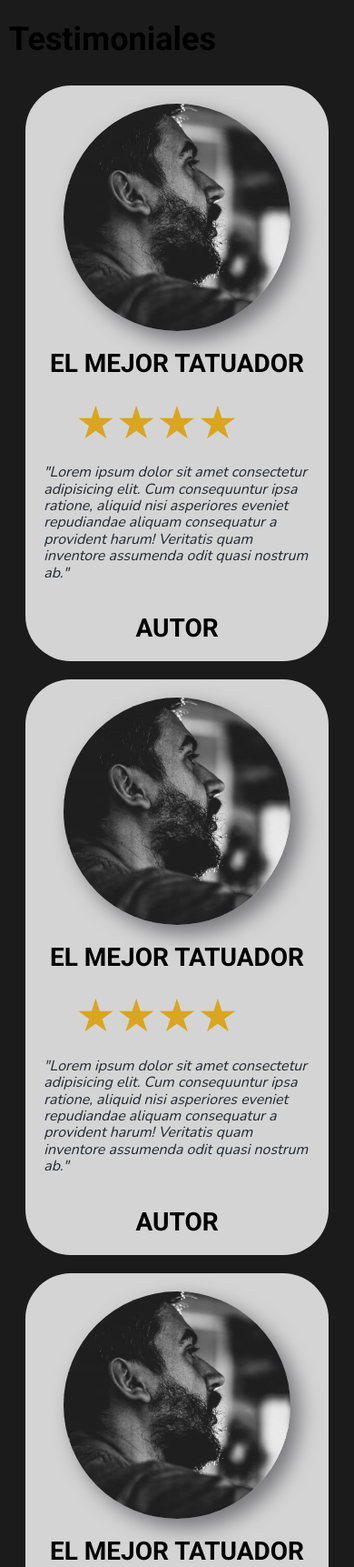
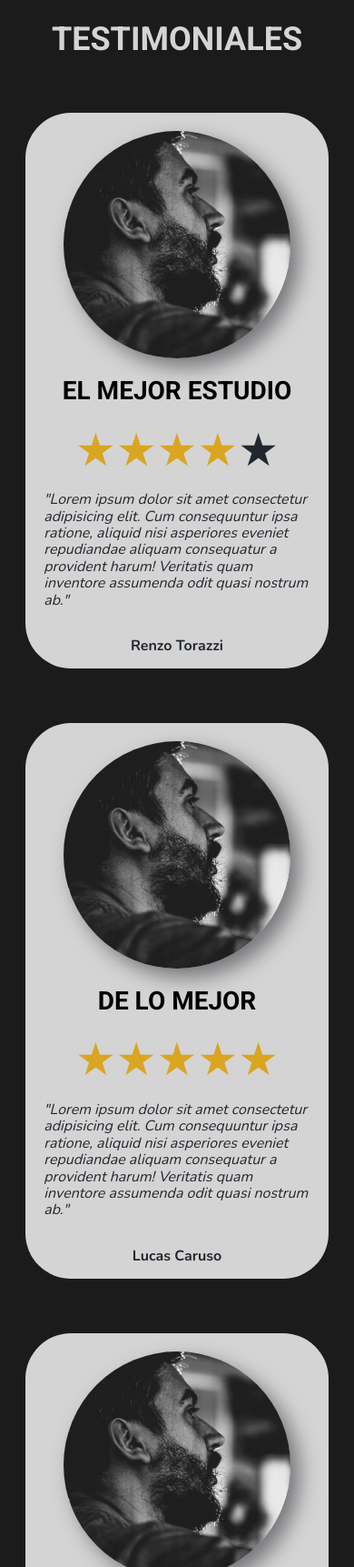
Before and after one commit to franacuna87/page_tatoo, a plain HTML site: page index.html in a window 390 px wide. Shown: the part 5700-7423 px from the top of the page at 91% size. Drawn offline with nearby package versions, Linux system fonts and the light colour scheme.

Commit message:
se termino la sección testimoniales con su respectivo responsive

```diff
--- a/build/css/app.css
+++ b/build/css/app.css
@@ -775,21 +775,56 @@ header {
 }
 
 /**TESTIMONIALES**/
+.testimoniales {
+  display: flex;
+  flex-direction: column;
+  align-items: center;
+}
+.testimoniales h2 {
+  color: #d4d4d4;
+  text-transform: uppercase;
+}
+
 .tarjetas {
-  display: grid;
-  grid-template-rows: repeat(3, 1fr);
-  gap: 2rem;
+  display: flex;
+  flex-direction: column;
+}
+@media (min-width: 992px) {
+  .tarjetas {
+    flex-direction: row;
+  }
 }
 
 .tarjeta {
   display: flex;
   flex-direction: column;
-  justify-content: center;
   align-items: center;
   background-color: #d4d4d4;
   width: 90%;
-  margin: 0 auto;
+  margin: 3rem auto;
   border-radius: 5rem;
+}
+@media (min-width: 768px) {
+  .tarjeta {
+    flex-direction: row;
+  }
+  .tarjeta .img_tarjeta {
+    width: 50%;
+    margin-left: 2rem;
+  }
+  .tarjeta .contenido_tarjeta {
+    width: 50%;
+  }
+}
+@media (min-width: 992px) {
+  .tarjeta {
+    flex-direction: column;
+    align-items: center;
+    margin: 0 1rem;
+  }
+  .tarjeta .contenido_tarjeta {
+    width: 100%;
+  }
 }
 .tarjeta .img_tarjeta {
   height: 25rem;
@@ -818,6 +853,7 @@ header {
 .contenido_tarjeta .star {
   font-size: 5rem;
   margin: 0 auto;
+  color: #22272f;
 }
 .contenido_tarjeta .star span {
   color: #daa520;
@@ -826,6 +862,11 @@ header {
   padding: 0 2rem;
   color: #22272f;
   font-style: italic;
+}
+.contenido_tarjeta .autor_tarjeta {
+  font-size: 1.6rem;
+  font-weight: bolder;
+  color: #22272f;
 }
 
 /*MULTIMEDIA*/
--- a/index.html
+++ b/index.html
@@ -311,7 +311,6 @@
     <section class="testimoniales contenedor">
       <h2>Testimoniales</h2>
       <div class="tarjetas">
-
         <div class="tarjeta">
           <div class="img_tarjeta">
             <picture>
@@ -322,12 +321,12 @@
             </picture>
           </div>
           <div class="contenido_tarjeta">
-            <h3>El mejor tatuador</h3>
+            <h3>El mejor estudio</h3>
             <p class="star"><span>&bigstar;&bigstar;&bigstar;&bigstar;</span>&bigstar;</p>
             <p class="testimonio">"Lorem ipsum dolor sit amet consectetur adipisicing elit. Cum consequuntur ipsa ratione, aliquid nisi
               asperiores eveniet repudiandae aliquam consequatur a provident harum! Veritatis quam inventore assumenda
               odit quasi nostrum ab."</p>
-            <h3>Autor</h3>
+            <p class="autor_tarjeta">Renzo Torazzi</p>
           </div>
         </div>
         <div class="tarjeta">
@@ -340,12 +339,12 @@
             </picture>
           </div>
           <div class="contenido_tarjeta">
-            <h3>El mejor tatuador</h3>
-            <p class="star"><span>&bigstar;&bigstar;&bigstar;&bigstar;</span>&bigstar;</p>
+            <h3>De lo mejor</h3>
+            <p class="star"><span>&bigstar;&bigstar;&bigstar;&bigstar;&bigstar;</span></p>
             <p class="testimonio">"Lorem ipsum dolor sit amet consectetur adipisicing elit. Cum consequuntur ipsa ratione, aliquid nisi
               asperiores eveniet repudiandae aliquam consequatur a provident harum! Veritatis quam inventore assumenda
               odit quasi nostrum ab."</p>
-            <h3>Autor</h3>
+              <p class="autor_tarjeta">Lucas Caruso</p>
           </div>
         </div>
         <div class="tarjeta">
@@ -358,12 +357,12 @@
             </picture>
           </div>
           <div class="contenido_tarjeta">
-            <h3>El mejor tatuador</h3>
-            <p class="star"><span>&bigstar;&bigstar;&bigstar;&bigstar;</span>&bigstar;</p>
+            <h3>Super confiable</h3>
+            <p class="star"><span>&bigstar;&bigstar;&bigstar;&bigstar;&bigstar;</span></p>
             <p class="testimonio">"Lorem ipsum dolor sit amet consectetur adipisicing elit. Cum consequuntur ipsa ratione, aliquid nisi
               asperiores eveniet repudiandae aliquam consequatur a provident harum! Veritatis quam inventore assumenda
               odit quasi nostrum ab."</p>
-            <h3>Autor</h3>
+              <p class="autor_tarjeta">Dana Jara</p>
           </div>
         </div>
 
```
